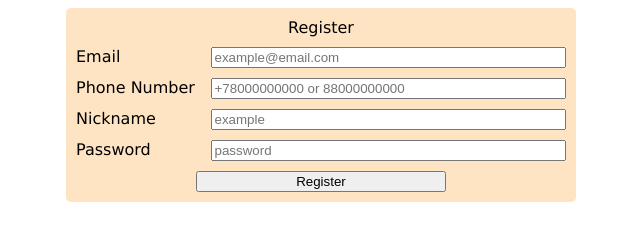
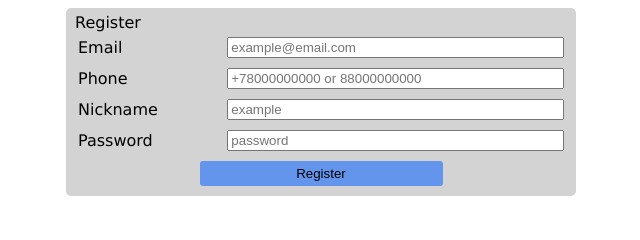
Before and after one commit to AlexanderFromEarth/EsoftMessenger, a plain HTML site: page public/register.htm in a window 1280 px wide. Shown: the whole page, without its empty margins (319-959 px from the left). Drawn offline with Linux system fonts and the light colour scheme.

Commit message:
dry styles

```diff
--- a/public/register.htm
+++ b/public/register.htm
@@ -1,71 +1,70 @@
 <!DOCTYPE html>
 <html lang="ru">
   <head>
+    <meta name="viewport" content="width=device-width, initial-scale=1.0" />
     <link rel="stylesheet" href="style.css" />
     <title>Register Form</title>
   </head>
   <body>
     <section class="container container_centered">
-      <form class="register-form" method="POST">
-        <legend class="register-form__legend">Register</legend>
-        <div class="register-form__email">
-          <label
-            class="register-form__email-label"
-            for="register-form__email-input"
+      <form class="form register-form" method="POST">
+        <fieldset class="form__fields">
+          <legend class="form__legend">Register</legend>
+          <div class="form__field">
+            <label class="form__label" for="register-form__email-input"
               >Email</label
             >
             <input
               type="email"
               id="register-form__email-input"
-            class="register-form__email-input"
+              class="form__input"
               placeholder="example@email.com"
               required
             />
           </div>
-        <div class="register-form__phone-number">
+          <div class="form__field">
             <label
-            class="register-form__phone-number-label"
+              class="form__label"
               for="register-form__phone-number-input"
-            >Phone Number</label
+              >Phone</label
             >
             <input
               type="tel"
               id="register-form__phone-number-input"
-            class="register-form__phone-number-input"
+              class="form__input"
               placeholder="+78000000000 or 88000000000"
               pattern="((\+\d+)|\d+)[0-9]{10}"
               required
             />
           </div>
-        <div class="register-form__nickname">
-          <label
-            class="register-form__nickname-label"
-            for="register-form__nickname-input"
+          <div class="form__field">
+            <label class="form__label" for="register-form__nickname-input"
               >Nickname</label
             >
             <input
               type="text"
               id="register-form__nickname-input"
-            class="register-form__nickname-input"
+              class="form__input"
               placeholder="example"
               required
             />
           </div>
-        <div class="register-form__password">
-          <label
-            class="register-form__password-label"
-            for="register-form__password-input"
+          <div class="form__field">
+            <label class="form__label" for="register-form__password-input"
               >Password</label
             >
             <input
               type="password"
               id="register-form__password-input"
-            class="register-form__password-input"
+              class="form__input"
               placeholder="password"
               required
             />
           </div>
-        <input type="submit" value="Register" class="register-form__submit" />
+          <div class="form__buttons">
+            <button type="submit" class="button form__submit">Register</button>
+          </div>
+        </fieldset>
       </form>
     </section>
   </body>
--- a/public/style.css
+++ b/public/style.css
@@ -10,96 +10,64 @@ body {
   justify-content: center;
 }
 
-.login-form {
+.button {
+  border-radius: 3px;
+  height: 25px;
+  align-items: center;
+  justify-content: center;
+  border: 0;
+  background-color: cornflowerblue;
+  display: flex;
+}
+
+.form {
   max-width: 500px;
   width: 100%;
-  display: flex;
-  flex-flow: column;
-  background-color: wheat;
   border-radius: 5px;
   padding: 5px;
 }
 
-.login-form__email,
-.login-form__password,
-.login-form__legend,
-.login-form__submit {
-  margin: 5px;
+.form__fields {
+  border: 0;
+  padding: 0;
+  display: flex;
+  flex-flow: column;
 }
 
-.login-form__email,
-.login-form__password {
+.form__field {
+  margin: 5px;
   display: flex;
   flex-wrap: wrap;
   justify-content: flex-end;
+  align-items: center;
 }
 
-.login-form__email-label,
-.login-form__password-label {
-  flex: 1 0 27%;
+.form__buttons {
+  margin: 5px;
+  display: flex;
+  justify-content: center;
 }
 
-.login-form__email-input,
-.login-form__password-input {
-  flex: 2 0 70%;
+.form__label {
+  flex: 1 0 100px;
 }
 
-.login-form__legend,
-.login-form__submit {
-  align-self: center;
+.form__input {
+  flex: 2 0 230px;
 }
 
-.login-form__submit {
+.form__legend {
+  align-self: flex-start;
+}
+
+.form__submit {
   width: 50%;
 }
 
 .register-form {
-  max-width: 500px;
-  width: 100%;
-  display: flex;
-  flex-flow: column;
-  background-color: bisque;
-  border-radius: 5px;
-  padding: 5px;
+  background-color: lightgrey;
 }
 
-.register-form__email,
-.register-form__nickname,
-.register-form__phone-number,
-.register-form__password,
-.register-form__legend,
-.register-form__submit {
-  margin: 5px;
+.login-form {
+  background-color: lightslategrey;
 }
-
-.register-form__email,
-.register-form__nickname,
-.register-form__phone-number,
-.register-form__password {
-  display: flex;
-  flex-wrap: wrap;
-  justify-content: flex-end;
-}
-
-.register-form__email-label,
-.register-form__nickname-label,
-.register-form__phone-number-label,
-.register-form__password-label {
-  flex: 1 0 27%;
-}
-
-.register-form__email-input,
-.register-form__nickname-input,
-.register-form__phone-number-input,
-.register-form__password-input {
-  flex: 2 0 70%;
-}
-
-.register-form__legend,
-.register-form__submit {
-  align-self: center;
-}
-
-.register-form__submit {
-  width: 50%;
-}
```
Also changed, not shown: public/login.htm (+14 -11 lines). Lines whose indentation alone changed are shown as unchanged.
